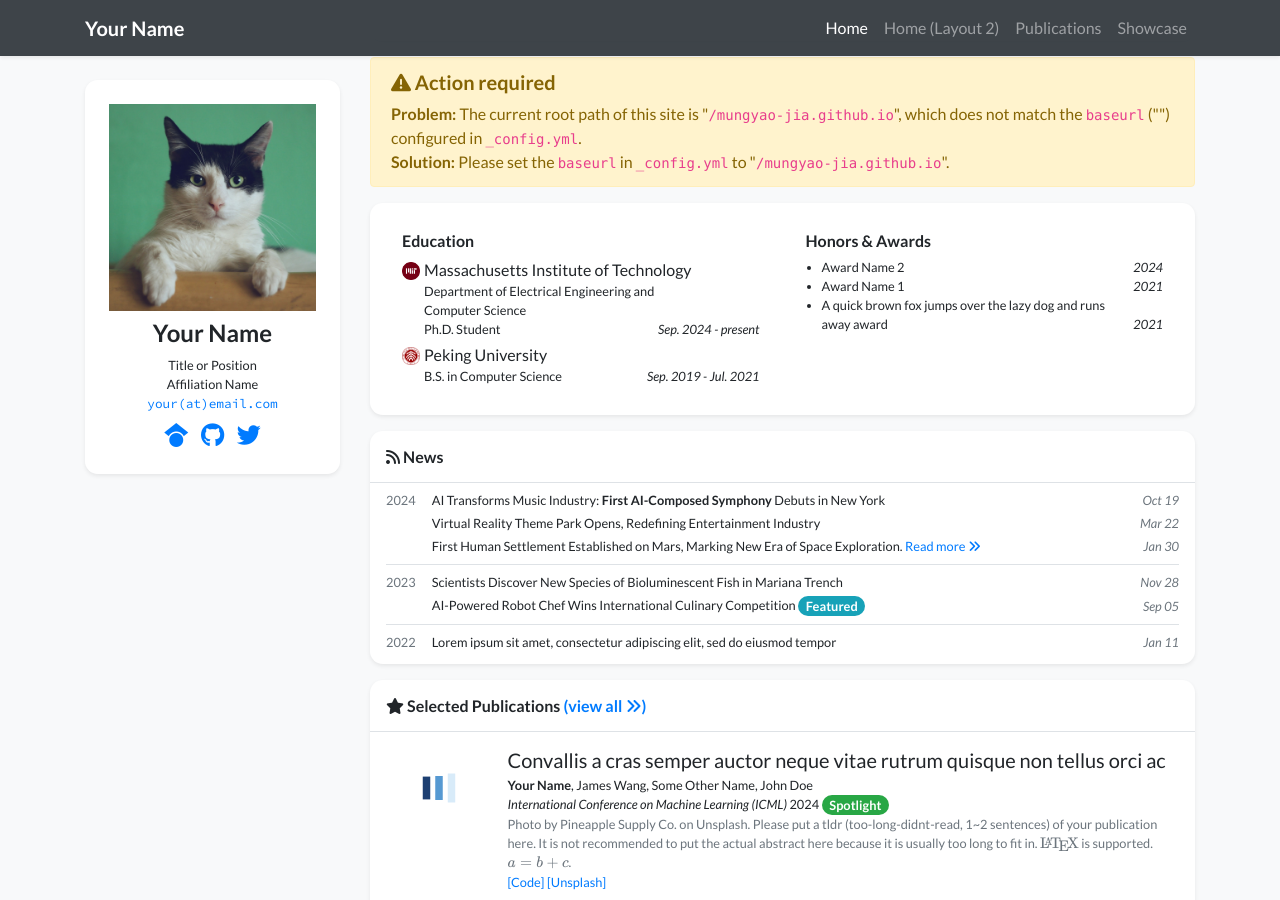
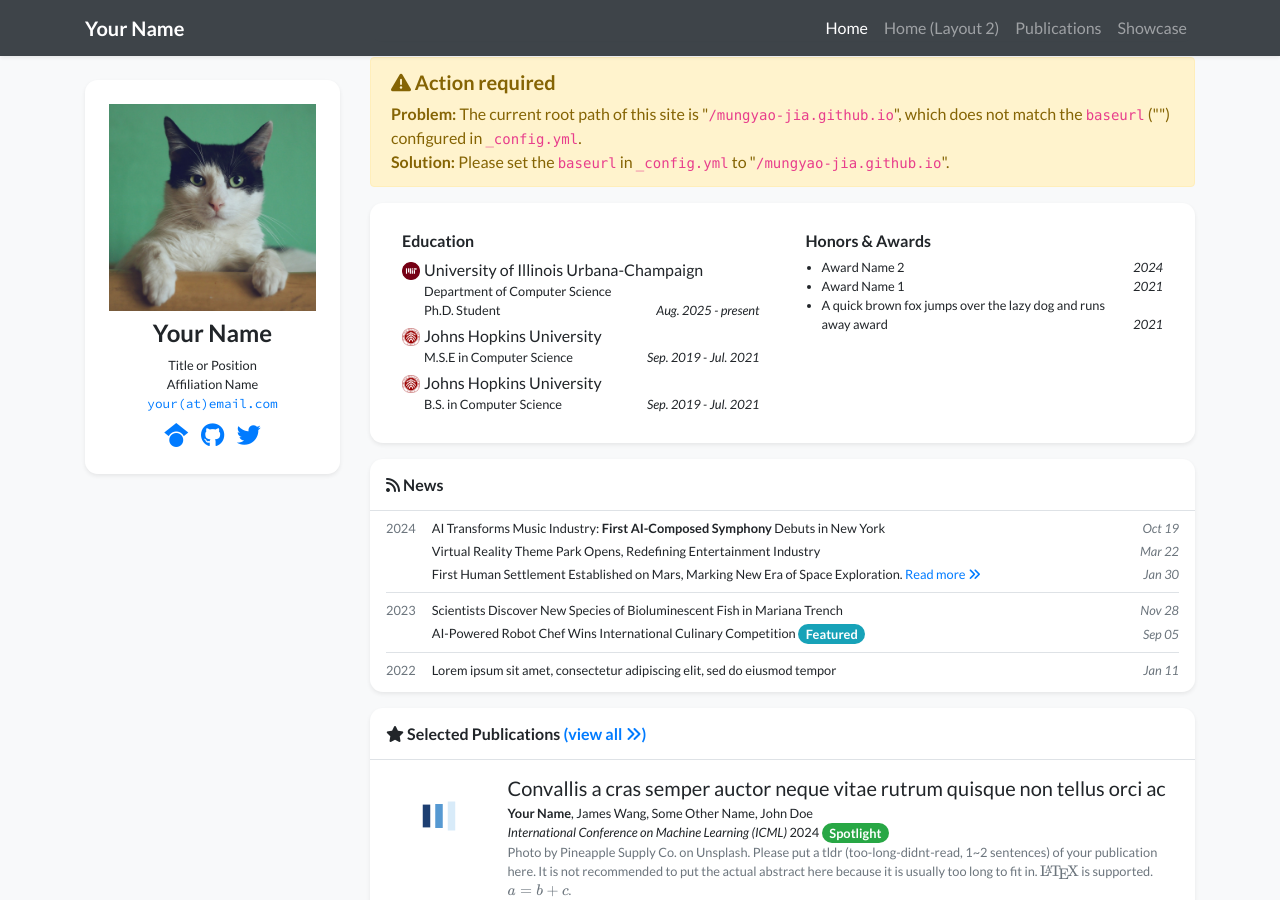
Before and after one commit to mungyao-jia/mungyao-jia.github.io, a Jekyll site: the page built from index.html, in a window 1280 px wide and 900 px high, scrolled down 329 px. Built offline with Jekyll 4.4.1, drawn with Linux system fonts in a browser that asks for light colours; nearby versions of some CDN libraries; a style sheet for code colours, icons or effects is not loaded.

Commit message:
Update profile.yml

```diff
--- a/_data/profile.yml
+++ b/_data/profile.yml
@@ -35,13 +35,17 @@ portrait_caption: >-
   Photo by Manja Vitolic on Unsplash (this caption is optional, comment it out to disable).
 
 education:
-- name: Massachusetts Institute of Technology
+- name: University of Illinois Urbana-Champaign
   logo: /assets/images/badges/MIT_Social_circle.png
   position: >-
-    Department of Electrical Engineering and Computer Science <br/>
+    Department of Computer Science <br/>
     Ph.D. Student
-  date: Sep. 2024 - present
-- name: Peking University
+  date: Aug. 2025 - present
+- name: Johns Hopkins University
+  logo: /assets/images/badges/PKU_red.png
+  position: M.S.E in Computer Science
+  date: Sep. 2019 - Jul. 2021
+- name: Johns Hopkins University
   logo: /assets/images/badges/PKU_red.png
   position: B.S. in Computer Science
   date: Sep. 2019 - Jul. 2021
```
